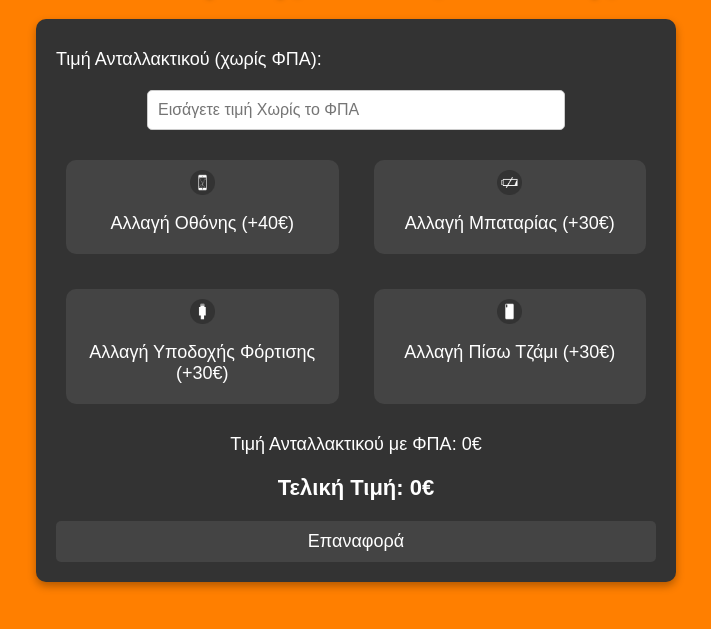
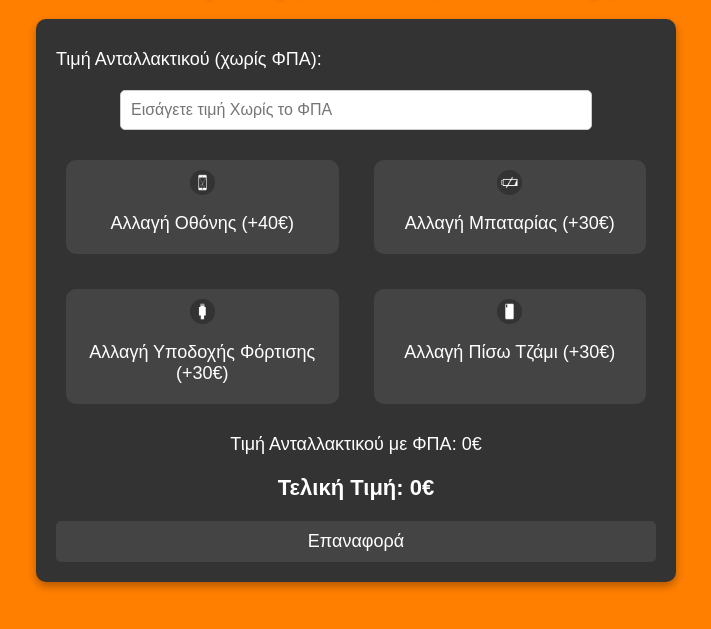
Before and after one commit to Pankp/Calculate-Repair, a plain HTML site: page index.html in a window 1280 px wide. Shown: the part 81-710 px from the top of the page, without its empty margins (284-995 px from the left). Drawn offline with Linux system fonts and the light colour scheme.

Commit message:
Update index.html

```diff
--- a/index.html
+++ b/index.html
@@ -85,7 +85,7 @@
         }
         /* Αυξάνοντας το μέγεθος του πεδίου εισαγωγής τιμής και κεντράρισμα */
         input[type="number"] {
-            width: 66%; /* 2/3 του πλάτους */
+            width: 75%; /* 2/3 του πλάτους */
             padding: 10px;
             font-size: 16px;
             margin-top: 10px;
```
